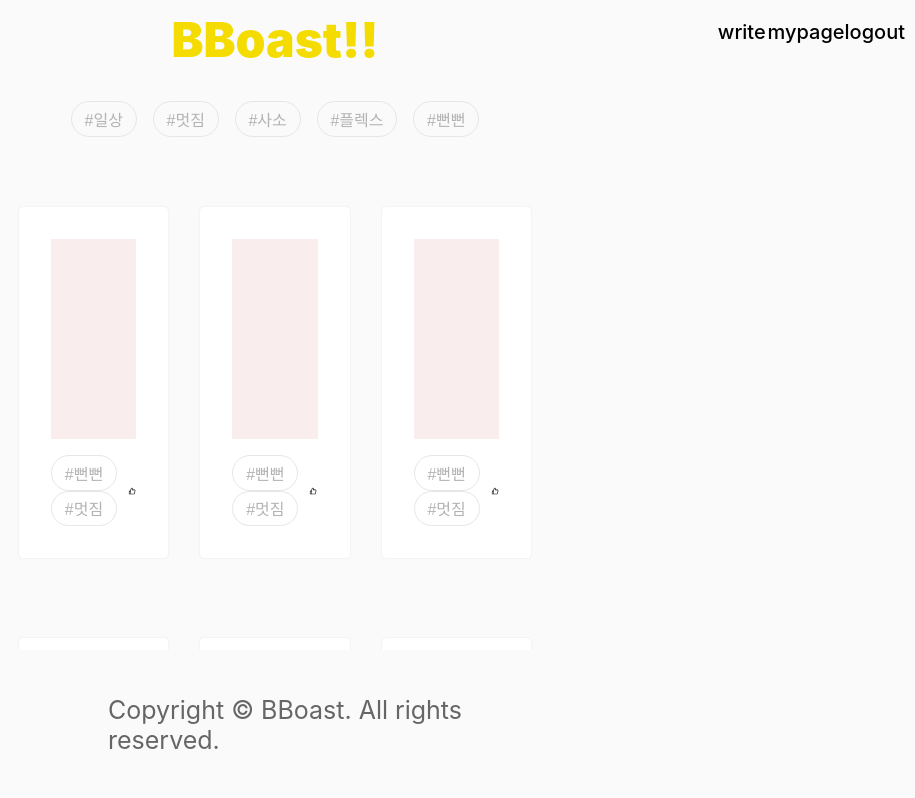
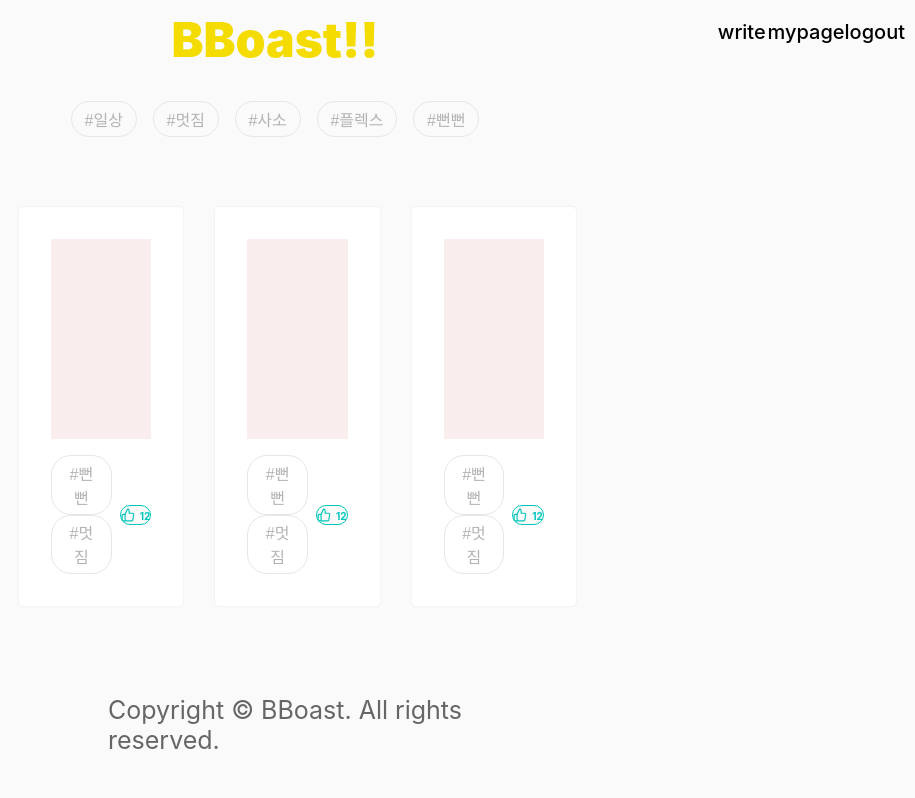
Before and after one commit to codestates/BBoast, a React (Create React App) app in the folder client/: page /main in a window 1280 px wide. Shown: the top 798 px of the page, without its empty margins (365-1280 px from the left). Built offline with nearby package versions, Linux system fonts and the light colour scheme.

Commit message:
edit : 이미지 클릭시 상세페이지로 이동 경로 설정

```diff
--- a/client/src/components/main/PostItem.js
+++ b/client/src/components/main/PostItem.js
@@ -1,8 +1,8 @@
 import React from 'react';
 import { Link } from 'react-router-dom';
 import styled from 'styled-components';
-import { AiOutlineLike } from 'react-icons/ai';
 import PostTagList from './PostTagList';
+import CoolBtn from '../common/CoolBtn';
 
 const PostItemStyle = styled.div`
     background: #fff;
@@ -25,18 +25,34 @@ const PostItemStyle = styled.div`
 `;
 
 
-const PostItem = () => {
+const PostItem = ({ post }) => {
+    // const { post_image, hashtags, cool_count, id } = post;
     return (
         <PostItemStyle>
-            {/* `/:id` 포스트디테일 페이지로 이동 */}
-            <Link to="">
+            {/*
+            `/:id` 포스트디테일 페이지로 이동
+             <Link to={`/${id}`}>
+                <div className="img-box">
+                    <img src="" alt="" />
+                </div>
+            </Link>
+            */}
+            <Link to="/post">
                 <div className="img-box">
                     <img src="" alt="" />
                 </div>
             </Link>
             <div className="post-box">
-                <PostTagList/>
-                <AiOutlineLike/>
+                <PostTagList
+                //hashtags={hashtags}
+                />
+                {/*
+                    <div>
+                        <CoolBtn/>
+                        <span>{cool_count}</span>
+                    </div>
+                */}
+                <CoolBtn/>
             </div>
         </PostItemStyle>
     );
```
